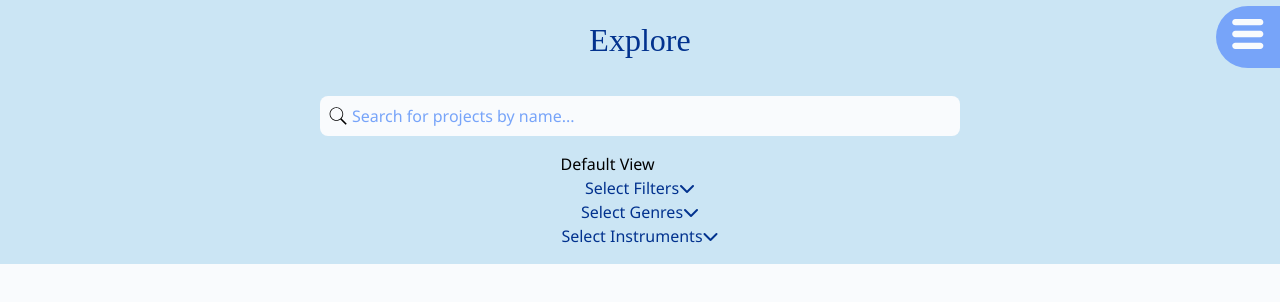
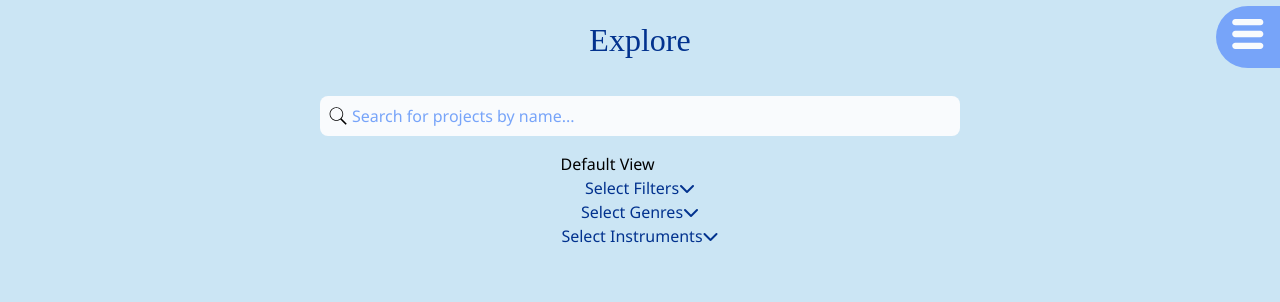
Before and after one commit to LiamHoogstad/Group_9_GDP, a Vue app: page /explore in a window 1280 px wide. Shown: the top 302 px of the page. Built offline with nearby package versions, Linux system fonts and the light colour scheme; a web font is replaced by a local one.

Commit message:
*Actually* fixed background bug
Fixed: If no search results returned, background colour didn't fill the screen

```diff
--- a/frontend/views/ExplorePage.vue
+++ b/frontend/views/ExplorePage.vue
@@ -386,6 +386,7 @@ export default {
 <style scoped>
 .explorePage {
   text-align: center;
+  min-height: 100vw;
   background-color: var(--colour-panel-soft);
   padding-bottom: 1em;
 }
```
